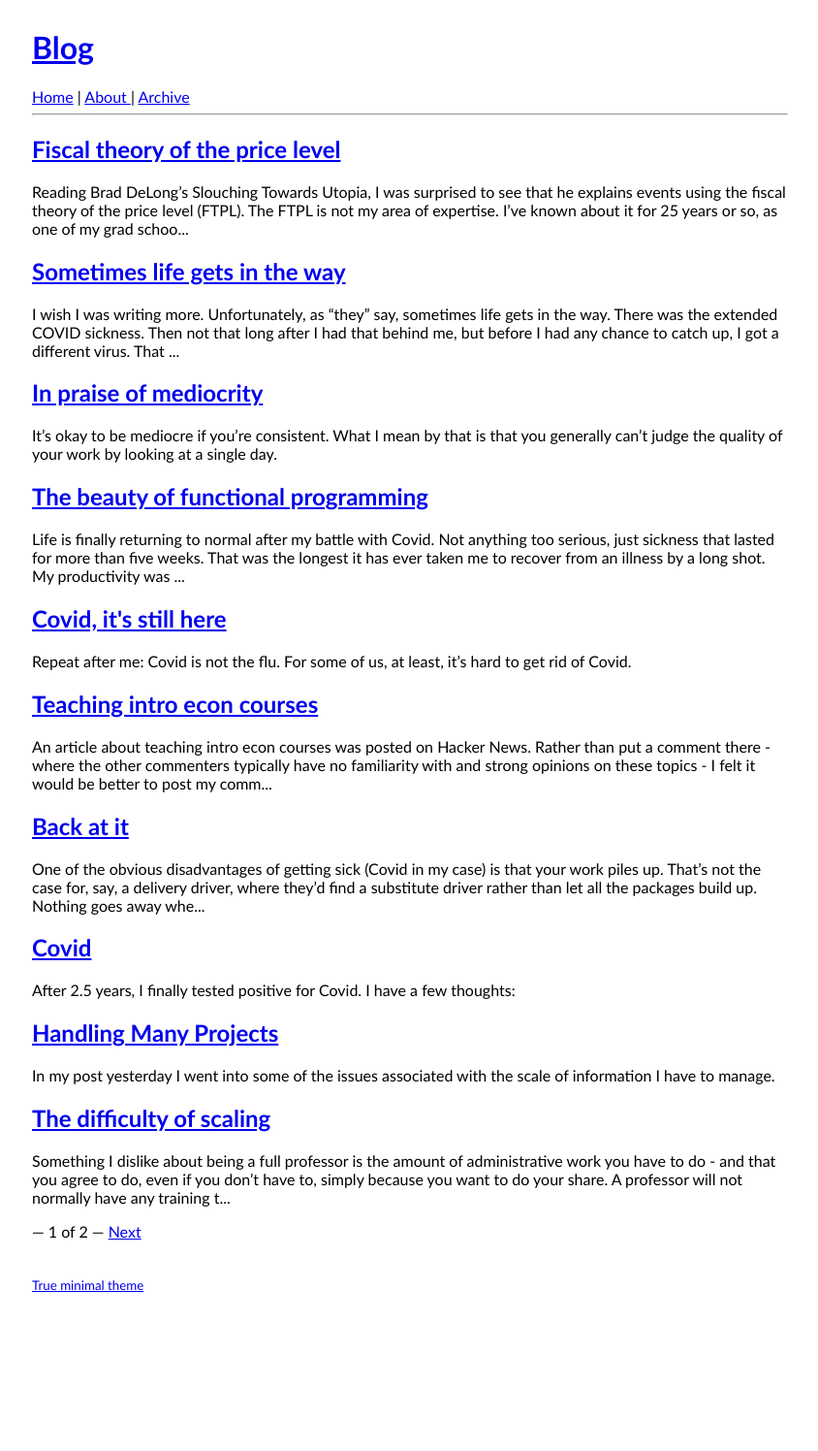
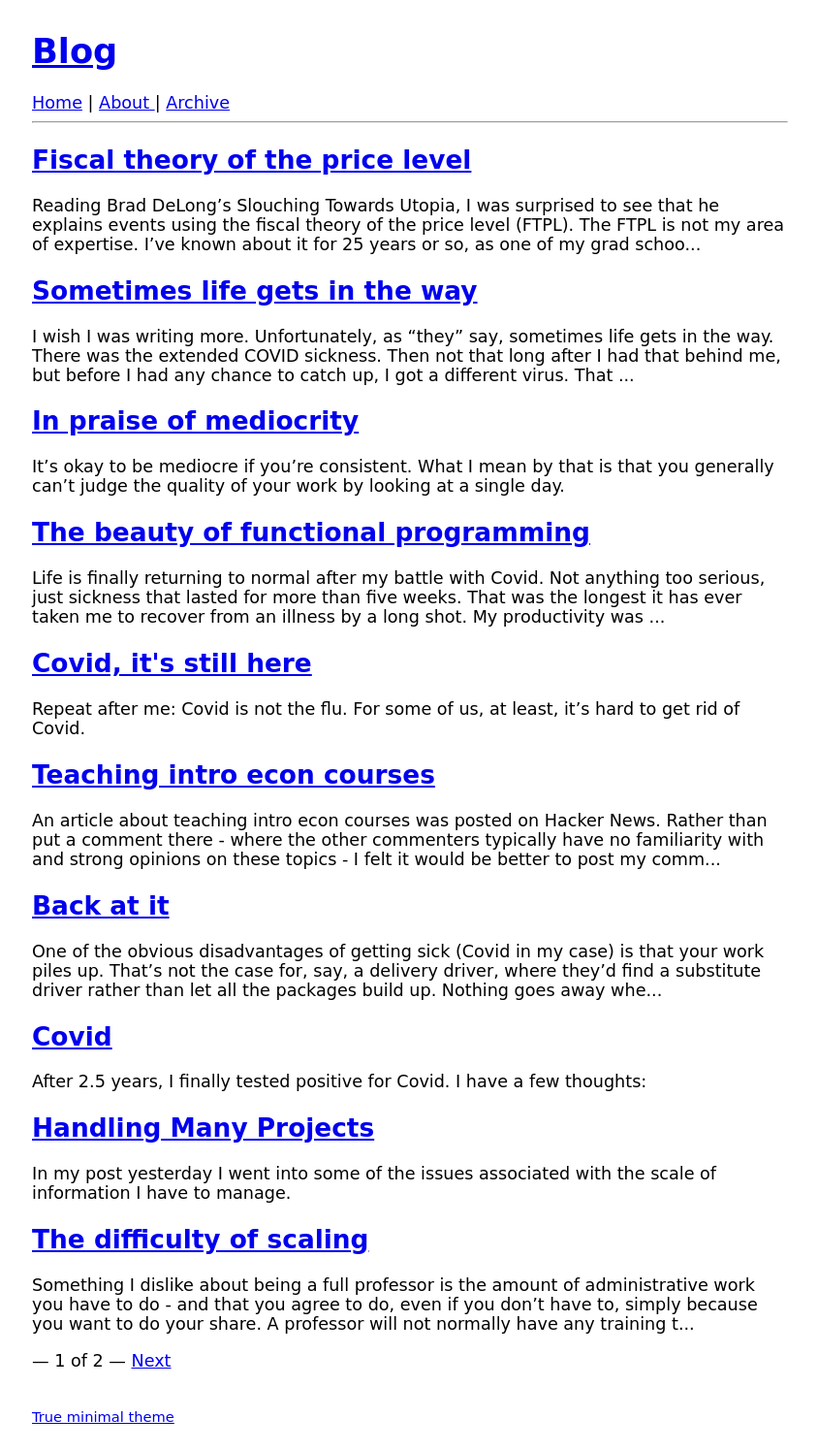
Before and after one commit to bachmeil/the-blog, a Jekyll site: the page built from index.html, in a window 1280 px wide. Shown: the whole page at 97% size, without its empty margins (217-1061 px from the left). Built offline with Jekyll 4.4.1, drawn with Linux system fonts in a browser that asks for light colours; the list of posts is cut into pages by our own code; before the commit the page ends 1357 px from its top, so only the background shows below that.

Commit message:
Update the fonts

```diff
--- a/_layouts/default.html
+++ b/_layouts/default.html
@@ -16,8 +16,10 @@
         max-width: 780px;
         margin: auto;
         padding: 8px;
-	  font-family: Seravek, 'Gill Sans Nova', Ubuntu, Calibri, 'DejaVu Sans', source-sans-pro, sans-serif;
+        font-family: Seravek, 'Gill Sans Nova', 'DejaVu Sans', Ubuntu, Calibri, source-sans-pro, sans-serif;
+        font-size: 1.1em;
       }
+
       pre {
         border: 1px solid gray;
         border-radius: 6px;
```
Lines whose indentation alone changed are shown as unchanged.
